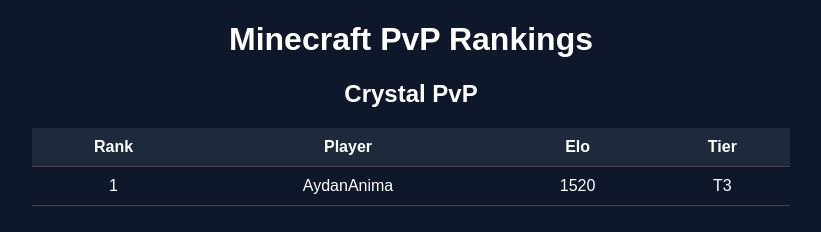
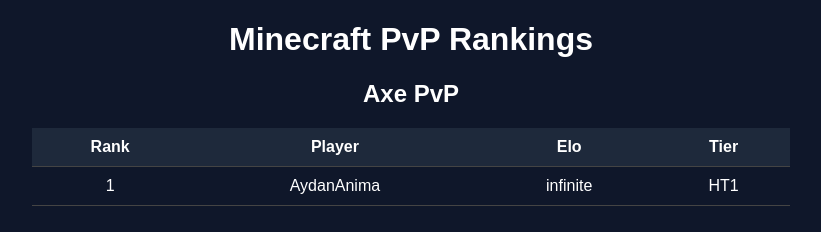
Before and after one commit to AydanAnimates/MC-Ranked, a plain HTML site: page index.html in a window 1280 px wide. Shown: the whole page, without its empty margins (229-1050 px from the left). Drawn offline with Linux system fonts and the light colour scheme.

Commit message:
Update index.html
simple showcase for website (will change later this is just to show that i have a website ig)

```diff
--- a/index.html
+++ b/index.html
@@ -27,7 +27,7 @@
 
 <h1>Minecraft PvP Rankings</h1>
 
-<h2>Crystal PvP</h2>
+<h2>Axe PvP</h2>
 
 <table>
 <tr>
@@ -40,8 +40,8 @@
 <tr>
     <td>1</td>
     <td>AydanAnima</td>
-    <td>1520</td>
-    <td>T3</td>
+    <td>infinite</td>
+    <td>HT1</td>
 </tr>
 
 </table>
```
